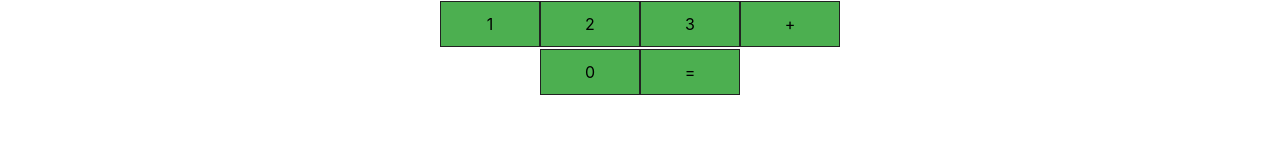
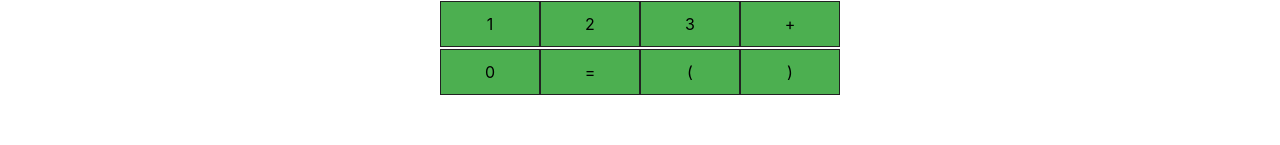
Before and after one commit to tanmichael1/Calculator, a React (Create React App) app: page / in a window 1280 px wide. Shown: the part 633-778 px from the top of the page. Built offline with nearby package versions, Linux system fonts and the light colour scheme.

Commit message:
Add brackets

```diff
--- a/src/components/calculator.js
+++ b/src/components/calculator.js
@@ -122,6 +122,8 @@ class Calculator extends React.Component {
           <div className="button-row">
             <Button handleClick={this.handleClick} label={"0"} />
             <Button handleClick={this.handleClick} label={"="} />
+            <Button handleClick={this.handleClick} label={"("} />
+            <Button handleClick={this.handleClick} label={")"} />
           </div>
         </div>
       </div>
```
